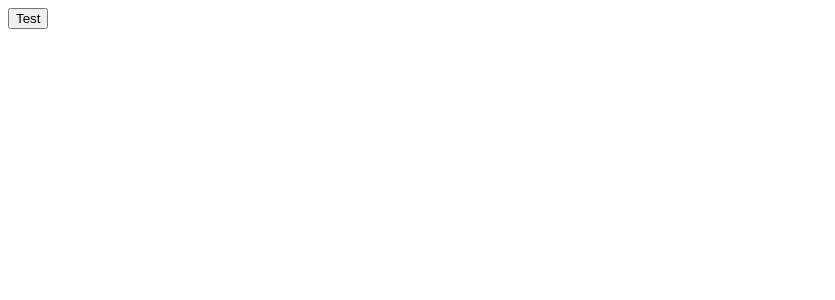
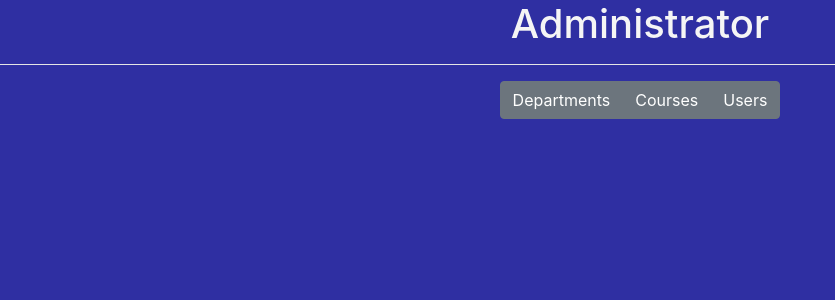
Before and after one commit to elliotcho/Rate-My-Courses, a React (Create React App) app in the folder client/: page /admin in a window 1280 px wide. Shown: the top 300 px of the page, without its empty margins (0-835 px from the left). Built offline with nearby package versions, Linux system fonts and the light colour scheme.

Commit message:
initial commit

```diff
--- a/client/package.json
+++ b/client/package.json
@@ -8,6 +8,7 @@
     "@testing-library/user-event": "^7.1.2",
     "react": "^16.13.1",
     "react-dom": "^16.13.1",
+    "react-router-dom": "^5.2.0",
     "react-scripts": "3.4.3"
   },
   "scripts": {
--- a/client/public/index.html
+++ b/client/public/index.html
@@ -4,8 +4,14 @@
     <meta charset="utf-8" />
     <meta name="viewport" content="width=device-width, initial-scale=1" />
     <title>Rate My Courses</title>
+    <!--Bootsrap 4 cdn-->
+    <link rel="stylesheet" href="https://maxcdn.bootstrapcdn.com/bootstrap/4.0.0/css/bootstrap.min.css" integrity="sha384-Gn5384xqQ1aoWXA+058RXPxPg6fy4IWvTNh0E263XmFcJlSAwiGgFAW/dAiS6JXm" crossorigin="anonymous">
   </head>
   <body>
     <div id="root"></div>
+    <!--Bootstrap 4 cdn-->
+    <script src="https://code.jquery.com/jquery-3.2.1.slim.min.js" integrity="sha384-KJ3o2DKtIkvYIK3UENzmM7KCkRr/rE9/Qpg6aAZGJwFDMVNA/GpGFF93hXpG5KkN" crossorigin="anonymous"></script>
+    <script src="https://cdnjs.cloudflare.com/ajax/libs/popper.js/1.12.9/umd/popper.min.js" integrity="sha384-ApNbgh9B+Y1QKtv3Rn7W3mgPxhU9K/ScQsAP7hUibX39j7fakFPskvXusvfa0b4Q" crossorigin="anonymous"></script>
+    <script src="https://maxcdn.bootstrapcdn.com/bootstrap/4.0.0/js/bootstrap.min.js" integrity="sha384-JZR6Spejh4U02d8jOt6vLEHfe/JQGiRRSQQxSfFWpi1MquVdAyjUar5+76PVCmYl" crossorigin="anonymous"></script>
   </body>
 </html>
--- a/client/src/App.js
+++ b/client/src/App.js
@@ -1,19 +1,18 @@
 import React from 'react';
-
+import SignUp from './components/auth/SignUp.jsx';
+import AdminHome from './components/admin/AdminHome.jsx';
+import {Switch,Route,BrowserRouter} from 'react-router-dom';
 function App() {
-  const getUsers = async () => {
-      const response = await fetch('http://localhost:8080/api/user', {
-        method: 'GET'
-      });
-
-      const data = await response.json();
-
-      console.log(data);
-  }
 
   return (
     <div className="App">
-      <button onClick={getUsers}>Test</button>
+      <BrowserRouter>
+        <Switch>
+          <Route exact path='/' component={SignUp}/>
+          <Route path='/admin' component={AdminHome}/>
+        </Switch>
+      </BrowserRouter>
+
     </div>
   );
 }
--- /dev/null
+++ b/client/src/components/admin/AdminHome.css
@@ -0,0 +1,22 @@
+body{
+    background-color: #2F2FA2;
+}
+hr{
+    background-color: white;
+}
+
+h1{
+    text-align: center;
+    color: whitesmoke;
+}
+
+.btn-group-wrap {
+    text-align: center;
+    display: flex;
+    align-items: center;
+}
+
+div.btn-group{
+    text-align: center;
+    margin: 0 auto;
+}
--- /dev/null
+++ b/client/src/components/admin/AdminHome.jsx
@@ -0,0 +1,29 @@
+import React, {Component} from 'react';
+import './AdminHome.css';
+
+class AdminHome extends Component{
+    constructor(){
+        super();
+        this.state={
+
+        };
+    }
+
+    render(){
+        return(
+            <div>
+                <h1>Administrator</h1>
+                <hr></hr>
+                <div className="btn-group-wrap">
+                    <div className="btn-group" role="group" aria-label="Basic example">
+                        <button type="button" class="btn btn-secondary">Departments</button>
+                        <button type="button" class="btn btn-secondary">Courses</button>
+                        <button type="button" class="btn btn-secondary">Users</button>
+                    </div>
+                </div>
+            </div>
+        )
+    }
+}
+
+export default AdminHome;
--- /dev/null
+++ b/client/src/components/auth/SignUp.css
@@ -0,0 +1,3 @@
+body{
+    background-color: aqua;
+}
--- /dev/null
+++ b/client/src/components/auth/SignUp.jsx
@@ -0,0 +1,20 @@
+import React, {Component} from 'react';
+import './SignUp.css';
+class SignUp extends Component{
+    constructor(){
+        super();
+        this.state={
+
+        };
+    }
+
+    render(){
+        return(
+            <div>
+                <h1>SignUp</h1>
+            </div>
+        )
+    }
+}
+
+export default SignUp;
```
Also changed, not shown: 2 other files (tests, documents, lock files or other folders).
